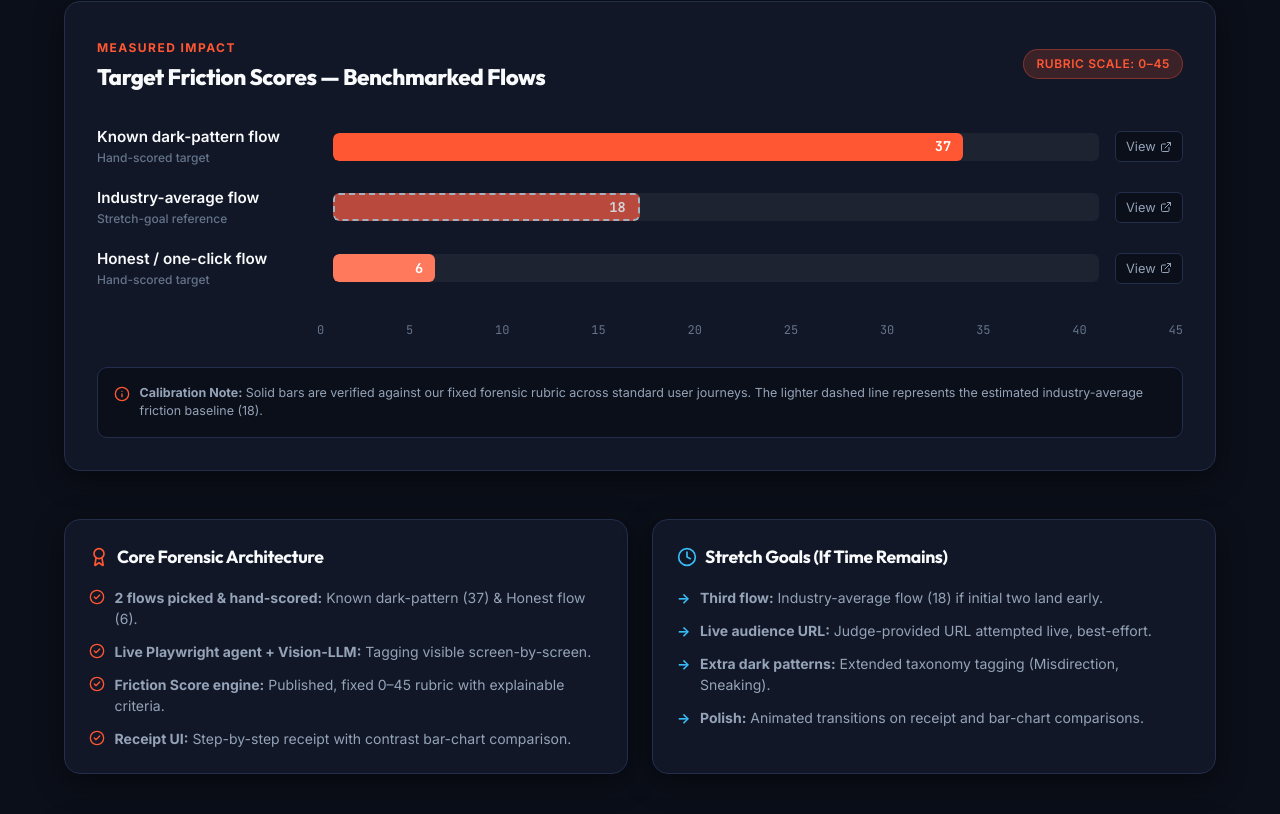
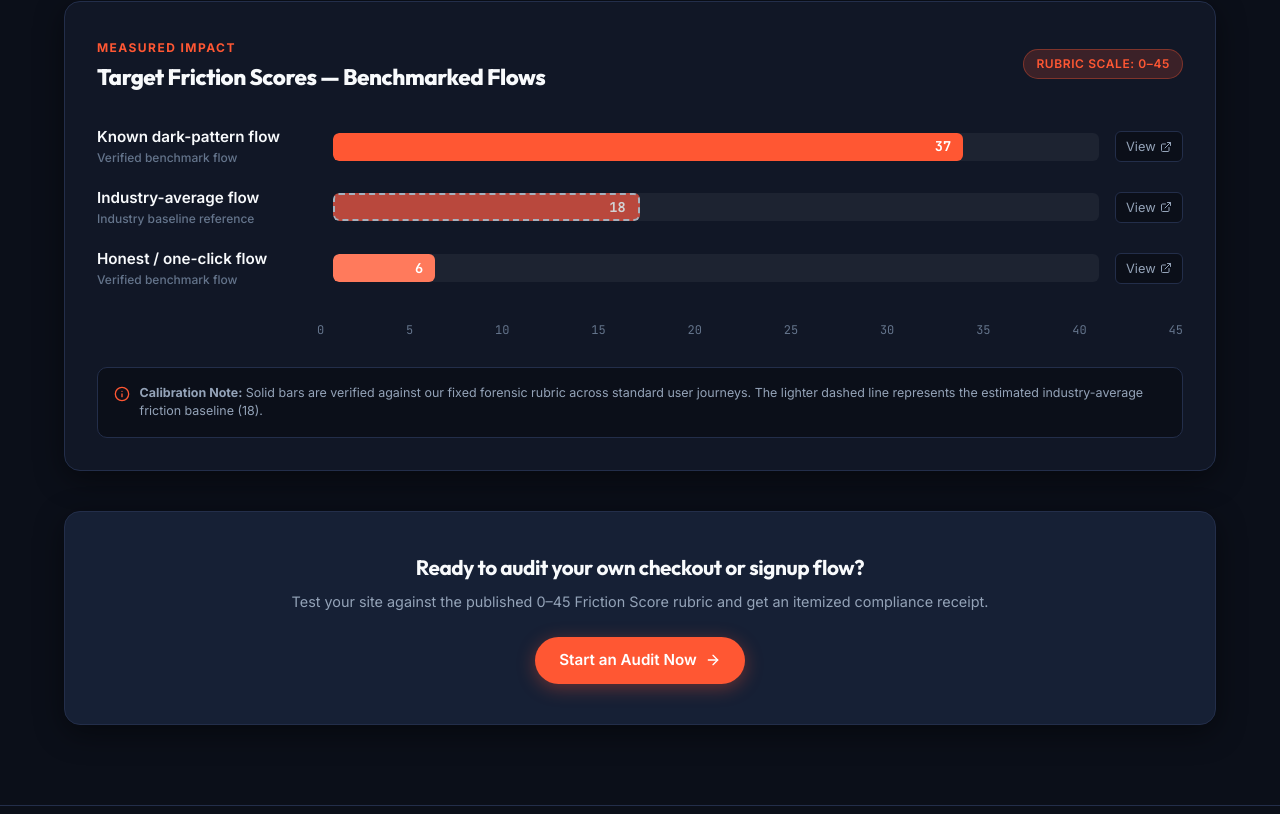
Before and after one commit to Utkarshsingh0312/VISH-Dark-Pattern-Auditor, a React (Vite) app in the folder frontend/: page /comparison in a window 1280 px wide. Shown: the part 266-1080 px from the top of the page. Built offline with nearby package versions, Linux system fonts and the light colour scheme; no server answers.

Commit message:
refactor(ui): remove internal roadmap cards and pitch-deck labels from benchmarks page

```diff
--- a/frontend/src/components/ComparisonChart.jsx
+++ b/frontend/src/components/ComparisonChart.jsx
@@ -11,7 +11,7 @@ export default function ComparisonChart({ benchmarks = [], currentAuditScore = n
       id: "dark_pattern",
       label: "Known dark-pattern flow",
       score: 37,
-      type: "hand_scored_target",
+      type: "verified_benchmark",
       flow_id: "demo_dark_pattern_flow",
       color: "#FF5733",
       isDashed: false
@@ -20,7 +20,7 @@ export default function ComparisonChart({ benchmarks = [], currentAuditScore = n
       id: "industry_average",
       label: "Industry-average flow",
       score: 18,
-      type: "stretch_goal_reference",
+      type: "industry_baseline",
       flow_id: "demo_industry_average",
       color: "#E25241",
       isDashed: true
@@ -29,7 +29,7 @@ export default function ComparisonChart({ benchmarks = [], currentAuditScore = n
       id: "honest",
       label: "Honest / one-click flow",
       score: 6,
-      type: "hand_scored_target",
+      type: "verified_benchmark",
       flow_id: "demo_honest_flow",
       color: "#FF7A5C",
       isDashed: false
@@ -59,7 +59,7 @@ export default function ComparisonChart({ benchmarks = [], currentAuditScore = n
               <div className="benchmark-label">
                 <div style={{ fontWeight: 600, color: 'var(--text-primary)' }}>{item.label}</div>
                 <div style={{ fontSize: '0.75rem', color: 'var(--text-muted)' }}>
-                  {item.isDashed ? 'Stretch-goal reference' : 'Hand-scored target'}
+                  {item.isDashed ? 'Industry baseline reference' : 'Verified benchmark flow'}
                 </div>
               </div>
 
--- a/frontend/src/pages/Comparison.jsx
+++ b/frontend/src/pages/Comparison.jsx
@@ -2,7 +2,7 @@ import React, { useState, useEffect } from 'react';
 import ComparisonChart from '../components/ComparisonChart';
 import LoadingState from '../components/LoadingState';
 import { getComparisonBenchmarks } from '../services/api';
-import { CheckCircle2, Award, Clock, ArrowRight } from 'lucide-react';
+import { ArrowRight } from 'lucide-react';
 import { Link } from 'react-router-dom';
 
 export default function Comparison() {
@@ -42,67 +42,8 @@ export default function Comparison() {
       </div>
 
       {/* Comparison Chart */}
-      <div style={{ marginBottom: '3rem' }}>
+      <div style={{ marginBottom: '2.5rem' }}>
         <ComparisonChart benchmarks={benchmarks} />
-      </div>
-
-      {/* Two Audiences, One Engine & Architecture Roadmap */}
-      <div style={{ display: 'grid', gridTemplateColumns: 'repeat(auto-fit, minmax(320px, 1fr))', gap: '1.5rem', marginBottom: '3rem' }}>
-        {/* MVP Targets Card */}
-        <div className="card">
-          <div style={{ display: 'flex', alignItems: 'center', gap: '0.5rem', marginBottom: '1rem' }}>
-            <Award size={20} color="var(--accent-coral)" />
-            <h3 style={{ fontSize: '1.1rem', fontWeight: 700 }}>
-              Core Forensic Architecture
-            </h3>
-          </div>
-          <ul style={{ listStyle: 'none', display: 'flex', flexDirection: 'column', gap: '0.75rem', fontSize: '0.875rem' }}>
-            <li style={{ display: 'flex', gap: '0.6rem', color: 'var(--text-secondary)' }}>
-              <CheckCircle2 size={16} color="var(--accent-coral)" style={{ flexShrink: 0, marginTop: '2px' }} />
-              <span><strong>2 flows picked & hand-scored:</strong> Known dark-pattern (37) & Honest flow (6).</span>
-            </li>
-            <li style={{ display: 'flex', gap: '0.6rem', color: 'var(--text-secondary)' }}>
-              <CheckCircle2 size={16} color="var(--accent-coral)" style={{ flexShrink: 0, marginTop: '2px' }} />
-              <span><strong>Live Playwright agent + Vision-LLM:</strong> Tagging visible screen-by-screen.</span>
-            </li>
-            <li style={{ display: 'flex', gap: '0.6rem', color: 'var(--text-secondary)' }}>
-              <CheckCircle2 size={16} color="var(--accent-coral)" style={{ flexShrink: 0, marginTop: '2px' }} />
-              <span><strong>Friction Score engine:</strong> Published, fixed 0–45 rubric with explainable criteria.</span>
-            </li>
-            <li style={{ display: 'flex', gap: '0.6rem', color: 'var(--text-secondary)' }}>
-              <CheckCircle2 size={16} color="var(--accent-coral)" style={{ flexShrink: 0, marginTop: '2px' }} />
-              <span><strong>Receipt UI:</strong> Step-by-step receipt with contrast bar-chart comparison.</span>
-            </li>
-          </ul>
-        </div>
-
-        {/* Stretch Goals Card */}
-        <div className="card">
-          <div style={{ display: 'flex', alignItems: 'center', gap: '0.5rem', marginBottom: '1rem' }}>
-            <Clock size={20} color="var(--accent-blue)" />
-            <h3 style={{ fontSize: '1.1rem', fontWeight: 700 }}>
-              Stretch Goals (If Time Remains)
-            </h3>
-          </div>
-          <ul style={{ listStyle: 'none', display: 'flex', flexDirection: 'column', gap: '0.75rem', fontSize: '0.875rem' }}>
-            <li style={{ display: 'flex', gap: '0.6rem', color: 'var(--text-secondary)' }}>
-              <span style={{ color: 'var(--accent-blue)', fontWeight: 700 }}>→</span>
-              <span><strong>Third flow:</strong> Industry-average flow (18) if initial two land early.</span>
-            </li>
-            <li style={{ display: 'flex', gap: '0.6rem', color: 'var(--text-secondary)' }}>
-              <span style={{ color: 'var(--accent-blue)', fontWeight: 700 }}>→</span>
-              <span><strong>Live audience URL:</strong> Judge-provided URL attempted live, best-effort.</span>
-            </li>
-            <li style={{ display: 'flex', gap: '0.6rem', color: 'var(--text-secondary)' }}>
-              <span style={{ color: 'var(--accent-blue)', fontWeight: 700 }}>→</span>
-              <span><strong>Extra dark patterns:</strong> Extended taxonomy tagging (Misdirection, Sneaking).</span>
-            </li>
-            <li style={{ display: 'flex', gap: '0.6rem', color: 'var(--text-secondary)' }}>
-              <span style={{ color: 'var(--accent-blue)', fontWeight: 700 }}>→</span>
-              <span><strong>Polish:</strong> Animated transitions on receipt and bar-chart comparisons.</span>
-            </li>
-          </ul>
-        </div>
       </div>
 
       {/* CTA to start audit */}
```
